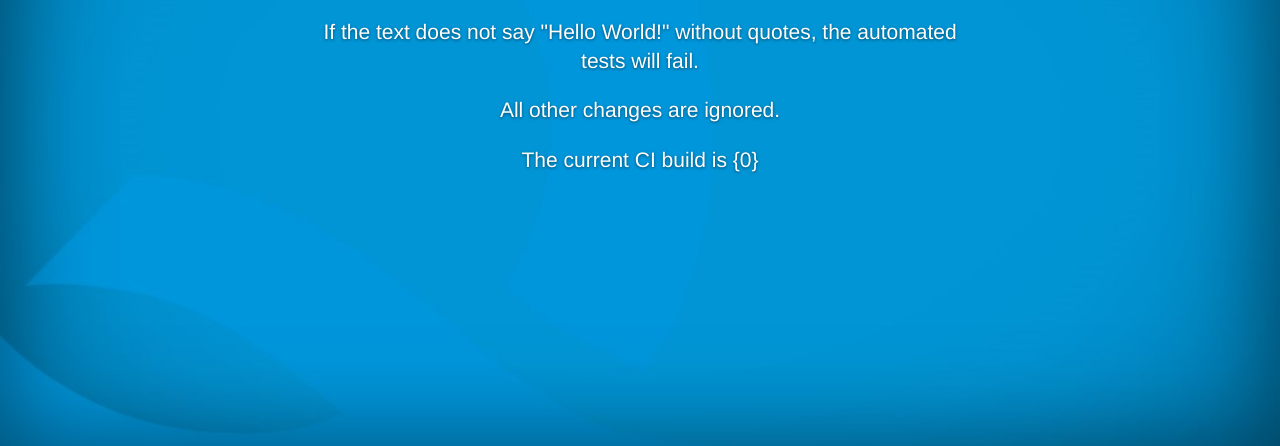
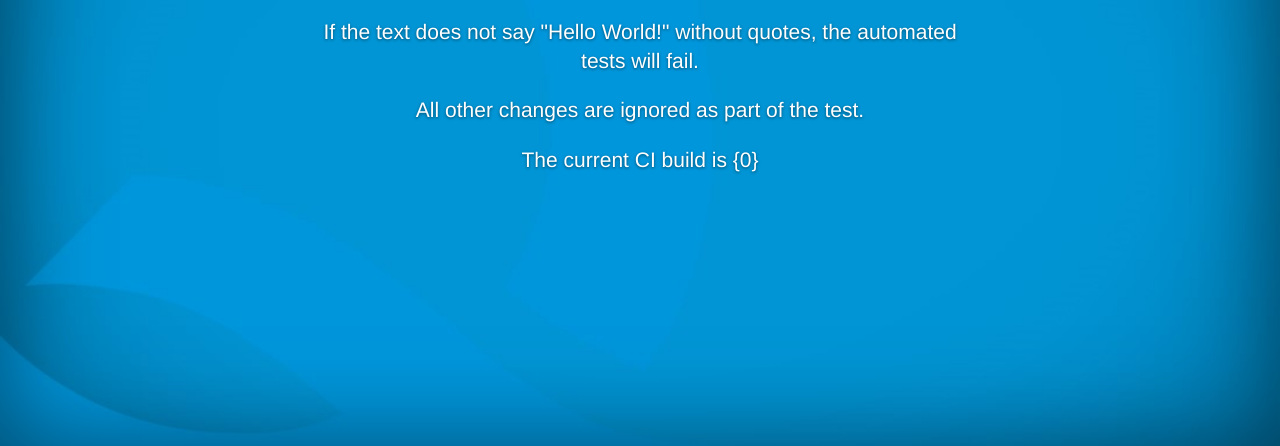
Before and after one commit to ericrqs/CloudShellLive-CI-Integration-Adv, a plain HTML site: page index.html in a window 1280 px wide. Shown: the part 354-800 px from the top of the page. Drawn offline with nearby package versions, Linux system fonts and the light colour scheme.

Commit message:
Demo Run of CI

```diff
--- a/index.html
+++ b/index.html
@@ -30,7 +30,7 @@
             <h1 class="cover-heading">Hello World!</h1>
             <p class="lead">The above text is checked via automated builds.</p>
             <p class="lead">If the text does not say "Hello World!" without quotes, the automated tests will fail.</p>
-            <p class="lead">All other changes are ignored.</p>
+            <p class="lead">All other changes are ignored as part of the test.</p>
             <p class="lead">The current CI build is {0}</p>
           </div>
         </div>
```
